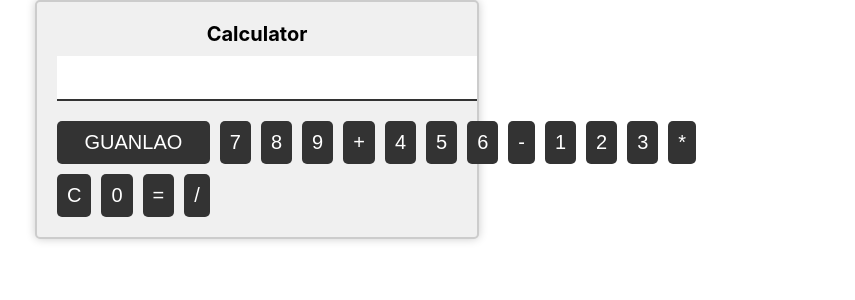
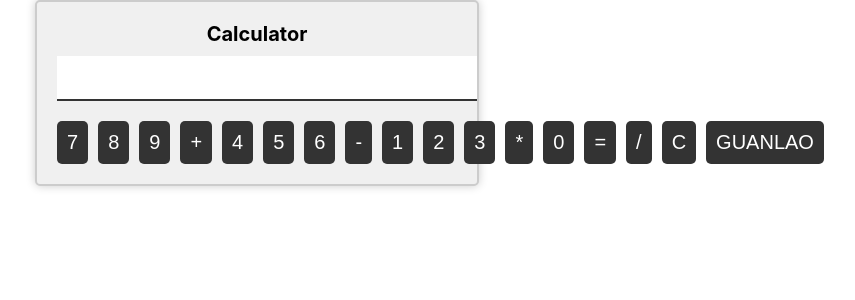
Before and after one commit to SuperShySuperShy/calcu-app, a React (Create React App) app: page / in a window 1280 px wide. Shown: the top 300 px of the page, without its empty margins (383-1238 px from the left). Built offline with nearby package versions, Linux system fonts and the light colour scheme.

Commit message:
Update js

```diff
--- a/src/App.js
+++ b/src/App.js
@@ -40,9 +40,6 @@ class App extends Component {
         </div>
         <div className="buttons">
           <div className="button-row">
-            <button onClick={() => this.handleSurnameClick()}>GUANLAO</button>
-          </div>
-          <div className="button-row">
             <button onClick={() => this.handleClick('7')}>7</button>
             <button onClick={() => this.handleClick('8')}>8</button>
             <button onClick={() => this.handleClick('9')}>9</button>
@@ -61,10 +58,11 @@ class App extends Component {
             <button onClick={() => this.handleClick('*')}>*</button>
           </div>
           <div className="button-row">
-            <button onClick={() => this.handleClick('C')}>C</button>
             <button onClick={() => this.handleClick('0')}>0</button>
             <button onClick={() => this.handleClick('=')}>=</button>
             <button onClick={() => this.handleClick('/')}>/</button>
+            <button onClick={() => this.handleClick('C')}>C</button>
+            <button onClick={() => this.handleSurnameClick()}>GUANLAO</button>
           </div>
         </div>
       </div>
```
